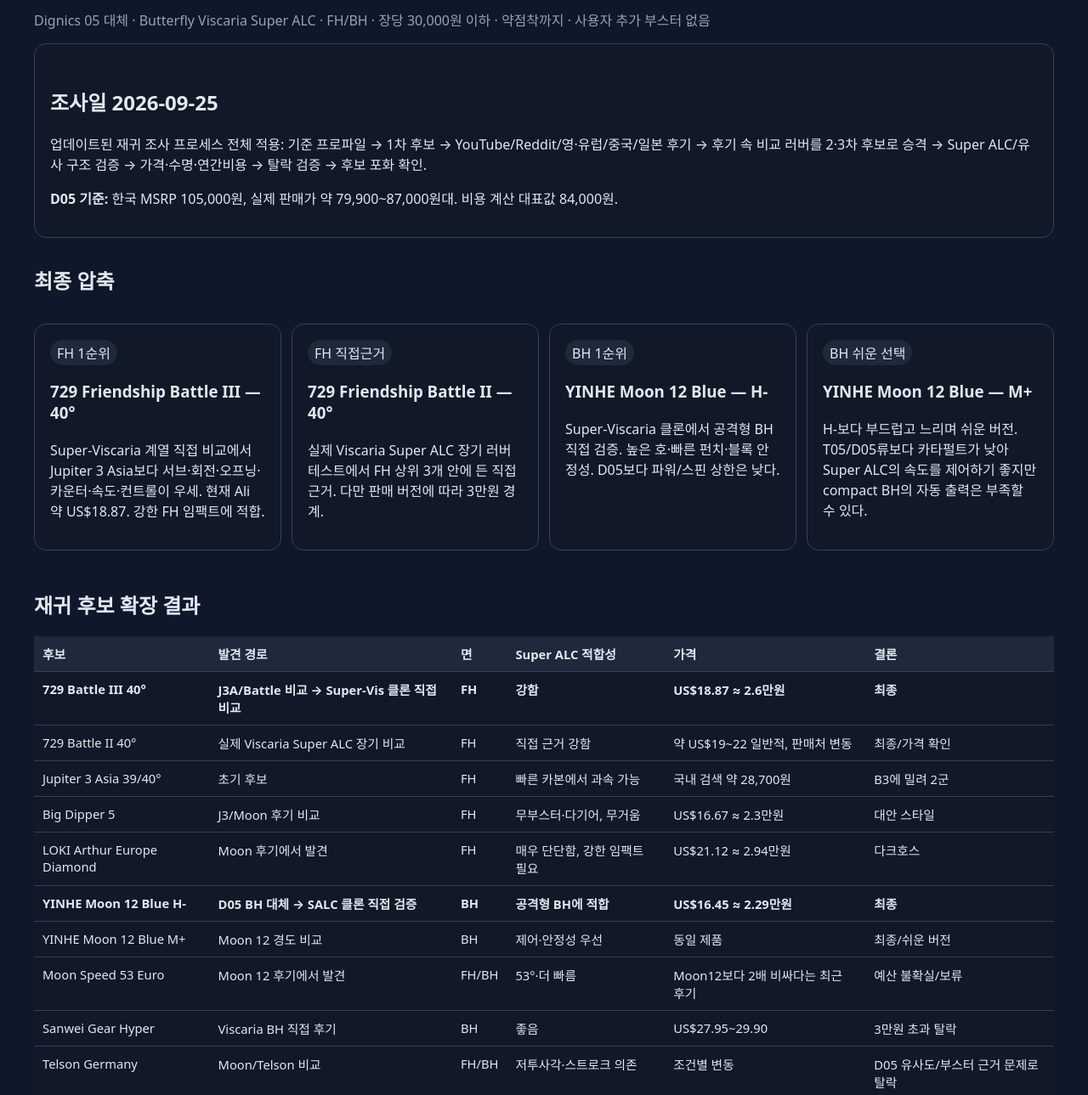
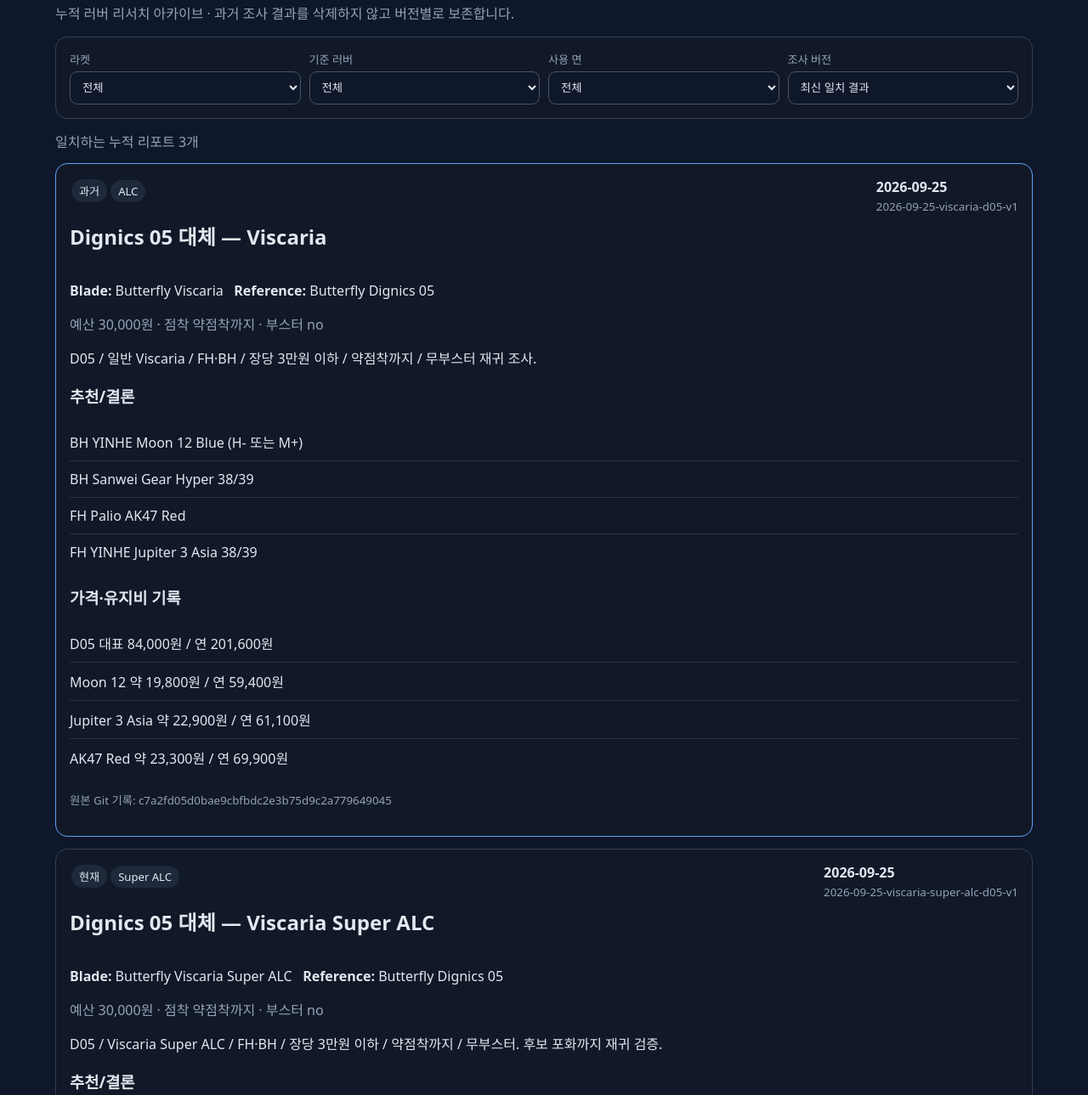
Before and after one commit to vdsluser/tt-search-tool, a plain HTML site: page docs/index.html in a window 1280 px wide. Shown: the part 107-1396 px from the top of the page at 85% size. Drawn offline with Linux system fonts and the light colour scheme.

Commit message:
Convert Pages report to cumulative archive browser

```diff
--- a/docs/index.html
+++ b/docs/index.html
@@ -1,37 +1,55 @@
-<!doctype html><html lang="ko"><head><meta charset="utf-8"><meta name="viewport" content="width=device-width,initial-scale=1"><title>TT Rubber Scout — D05 / Viscaria Super ALC</title><style>body{font-family:system-ui,-apple-system,"Noto Sans KR",sans-serif;margin:0;background:#0f172a;color:#e2e8f0}main{max-width:1200px;margin:auto;padding:32px 20px 64px}h1{font-size:2rem}h2{margin-top:2rem}.card{background:#111827;border:1px solid #334155;border-radius:14px;padding:18px;margin:14px 0}.grid{display:grid;grid-template-columns:repeat(auto-fit,minmax(240px,1fr));gap:12px}.scroll{overflow-x:auto}table{width:100%;border-collapse:collapse;background:#111827;font-size:.92rem}th,td{padding:10px;border-bottom:1px solid #334155;text-align:left;vertical-align:top}th{background:#1e293b}.badge{display:inline-block;padding:3px 8px;border-radius:999px;background:#1e293b}.muted,small{color:#94a3b8}.best{font-weight:700}</style></head><body><main>
-<h1>TT Rubber Scout</h1><p class="muted">Dignics 05 대체 · Butterfly Viscaria Super ALC · FH/BH · 장당 30,000원 이하 · 약점착까지 · 사용자 추가 부스터 없음</p>
-<div class="card"><h2>조사일 2026-09-25</h2><p>업데이트된 재귀 조사 프로세스 전체 적용: 기준 프로파일 → 1차 후보 → YouTube/Reddit/영·유럽/중국/일본 후기 → 후기 속 비교 러버를 2·3차 후보로 승격 → Super ALC/유사 구조 검증 → 가격·수명·연간비용 → 탈락 검증 → 후보 포화 확인.</p><p><b>D05 기준:</b> 한국 MSRP 105,000원, 실제 판매가 약 79,900~87,000원대. 비용 계산 대표값 84,000원.</p></div>
-<h2>최종 압축</h2><div class="grid">
-<div class="card"><span class="badge">FH 1순위</span><h3>729 Friendship Battle III — 40°</h3><p>Super-Viscaria 계열 직접 비교에서 Jupiter 3 Asia보다 서브·회전·오프닝·카운터·속도·컨트롤이 우세. 현재 Ali 약 US$18.87. 강한 FH 임팩트에 적합.</p></div>
-<div class="card"><span class="badge">FH 직접근거</span><h3>729 Friendship Battle II — 40°</h3><p>실제 Viscaria Super ALC 장기 러버 테스트에서 FH 상위 3개 안에 든 직접 근거. 다만 판매 버전에 따라 3만원 경계.</p></div>
-<div class="card"><span class="badge">BH 1순위</span><h3>YINHE Moon 12 Blue — H-</h3><p>Super-Viscaria 클론에서 공격형 BH 직접 검증. 높은 호·빠른 펀치·블록 안정성. D05보다 파워/스핀 상한은 낮다.</p></div>
-<div class="card"><span class="badge">BH 쉬운 선택</span><h3>YINHE Moon 12 Blue — M+</h3><p>H-보다 부드럽고 느리며 쉬운 버전. T05/D05류보다 카타펄트가 낮아 Super ALC의 속도를 제어하기 좋지만 compact BH의 자동 출력은 부족할 수 있다.</p></div></div>
-<h2>재귀 후보 확장 결과</h2><div class="scroll"><table><thead><tr><th>후보</th><th>발견 경로</th><th>면</th><th>Super ALC 적합성</th><th>가격</th><th>결론</th></tr></thead><tbody>
-<tr class="best"><td>729 Battle III 40°</td><td>J3A/Battle 비교 → Super-Vis 클론 직접 비교</td><td>FH</td><td>강함</td><td>US$18.87 ≈ 2.6만원</td><td>최종</td></tr>
-<tr><td>729 Battle II 40°</td><td>실제 Viscaria Super ALC 장기 비교</td><td>FH</td><td>직접 근거 강함</td><td>약 US$19~22 일반적, 판매처 변동</td><td>최종/가격 확인</td></tr>
-<tr><td>Jupiter 3 Asia 39/40°</td><td>초기 후보</td><td>FH</td><td>빠른 카본에서 과속 가능</td><td>국내 검색 약 28,700원</td><td>B3에 밀려 2군</td></tr>
-<tr><td>Big Dipper 5</td><td>J3/Moon 후기 비교</td><td>FH</td><td>무부스터·다기어, 무거움</td><td>US$16.67 ≈ 2.3만원</td><td>대안 스타일</td></tr>
-<tr><td>LOKI Arthur Europe Diamond</td><td>Moon 후기에서 발견</td><td>FH</td><td>매우 단단함, 강한 임팩트 필요</td><td>US$21.12 ≈ 2.94만원</td><td>다크호스</td></tr>
-<tr class="best"><td>YINHE Moon 12 Blue H-</td><td>D05 BH 대체 → SALC 클론 직접 검증</td><td>BH</td><td>공격형 BH에 적합</td><td>US$16.45 ≈ 2.29만원</td><td>최종</td></tr>
-<tr><td>YINHE Moon 12 Blue M+</td><td>Moon 12 경도 비교</td><td>BH</td><td>제어·안정성 우선</td><td>동일 제품</td><td>최종/쉬운 버전</td></tr>
-<tr><td>Moon Speed 53 Euro</td><td>Moon 12 후기에서 발견</td><td>FH/BH</td><td>53°·더 빠름</td><td>Moon12보다 2배 비싸다는 최근 후기</td><td>예산 불확실/보류</td></tr>
-<tr><td>Sanwei Gear Hyper</td><td>Viscaria BH 직접 후기</td><td>BH</td><td>좋음</td><td>US$27.95~29.90</td><td>3만원 초과 탈락</td></tr>
-<tr><td>Telson Germany</td><td>Moon/Telson 비교</td><td>FH/BH</td><td>저투사각·스트로크 의존</td><td>조건별 변동</td><td>D05 유사도/부스터 근거 문제로 탈락</td></tr>
-</tbody></table></div>
-<h2>D05 대비 플레이 특성</h2><div class="scroll"><table><thead><tr><th>러버</th><th>속도</th><th>스핀/그립</th><th>호</th><th>카타펄트</th><th>블록/카운터</th><th>핵심 차이</th></tr></thead><tbody>
-<tr><td>Dignics 05</td><td>매우 높음</td><td>매우 높음</td><td>높음</td><td>중~높음</td><td>매우 좋음</td><td>기준</td></tr>
-<tr><td>Battle III 40</td><td>중~높음</td><td>매우 높음</td><td>중~높음</td><td>낮~중</td><td>강타 시 좋음</td><td>D05보다 중국식·선형, 몸 사용 필요</td></tr>
-<tr><td>Battle II 40</td><td>중</td><td>매우 높음</td><td>중</td><td>낮음</td><td>안정적</td><td>D05보다 수동 반발 낮음</td></tr>
-<tr><td>Moon 12 H-</td><td>중~높음</td><td>중~높음</td><td>높음</td><td>중</td><td>매우 안정적</td><td>D05보다 최대 출력/회전 낮음</td></tr>
-<tr><td>Moon 12 M+</td><td>중</td><td>중~높음</td><td>중~높음</td><td>낮~중</td><td>안정적</td><td>compact BH 자동 출력 부족 가능</td></tr>
-</tbody></table></div>
-<h2>가격 · 수명 · 연간 절약</h2><p class="muted">수명은 실전 성능 유지기간의 후기 기반 범위이며 개인 훈련량에 따라 크게 달라진다. 계산은 대표 시가와 중앙 수명 가정. 3년 값은 가격 고정 단순 투영.</p><div class="scroll"><table><thead><tr><th>러버</th><th>대표 시가</th><th>수명 가정</th><th>연간비용</th><th>D05 대비 연 절약</th><th>3년 절약</th><th>신뢰</th></tr></thead><tbody>
-<tr><td>D05</td><td>84,000원</td><td>4~6개월 (5)</td><td>201,600원</td><td>기준</td><td>—</td><td>A-</td></tr>
-<tr><td>Battle III 40</td><td>약 26,300원</td><td>5~7개월 (6)</td><td>약 52,600원</td><td>약 149,000원 (74%)</td><td>약 447,000원</td><td>B</td></tr>
-<tr><td>Battle II 40</td><td>약 29,500원*</td><td>6~9개월 (7.5)</td><td>약 47,200원</td><td>약 154,400원 (77%)</td><td>약 463,200원</td><td>B-</td></tr>
-<tr><td>Moon 12 Blue</td><td>약 22,900원</td><td>4~6개월 (5)</td><td>약 55,000원</td><td>약 146,600원 (73%)</td><td>약 439,800원</td><td>B</td></tr>
-<tr><td>Big Dipper 5</td><td>약 23,200원</td><td>6~9개월 (7.5)</td><td>약 37,100원</td><td>약 164,500원 (82%)</td><td>약 493,500원</td><td>B-</td></tr>
-</tbody></table></div><p><small>*Battle II는 판매처/버전에 따라 3만원을 넘으므로 결제 직전 확인 필요. 수명 숫자는 비교 모델용 추정이며 확정 보증값이 아니다.</small></p>
-<h2>최종 세팅</h2><div class="card"><p><b>성능/근거 균형:</b> FH 729 Battle III 40° + BH YINHE Moon 12 Blue H-.</p><p><b>D05 BH보다 쉬운 운용:</b> FH Battle III 40° + BH Moon 12 Blue M+.</p><p><b>Super ALC 직접 FH 근거 최우선:</b> Battle II 40°를 3만원 이하에 찾을 수 있을 때 FH로 선택.</p><p><b>중국식 점착 감각과 장수명/최저 유지비:</b> Big Dipper 5는 가치가 높지만 D05와의 타구감 유사성은 낮다.</p></div>
-<h2>포화 판정</h2><div class="card"><p>3차 확장에서 Moon Speed 53, Arthur Europe Diamond, Telson Germany, Big Dipper 5, Gear Hyper까지 추가 검증했다. 이후 새로 등장한 후보들은 ① 3만원 초과, ② 추가 부스터 의존, ③ D05와 현저히 다른 저투사각/중국식 성격, ④ Super ALC 근거 부족 중 하나로 상위 후보를 넘지 못했다. 따라서 현재 조건에서는 후보군이 실질적으로 포화된 것으로 판정한다.</p></div>
-<p class="muted"><small>정적 조사 리포트. AliExpress 가격은 배송·쿠폰·환율·옵션에 따라 실제 결제가 달라질 수 있다.</small></p></main></body></html>
+<!doctype html><html lang="ko"><head><meta charset="utf-8"><meta name="viewport" content="width=device-width,initial-scale=1"><title>TT Rubber Scout Archive</title><style>
+body{font-family:system-ui,-apple-system,"Noto Sans KR",sans-serif;margin:0;background:#0f172a;color:#e2e8f0}main{max-width:1150px;margin:auto;padding:30px 18px 70px}h1{margin-bottom:4px}.muted,small{color:#94a3b8}.panel,.card{background:#111827;border:1px solid #334155;border-radius:14px;padding:16px;margin:14px 0}.filters{display:grid;grid-template-columns:repeat(auto-fit,minmax(190px,1fr));gap:10px}label{font-size:.82rem;color:#94a3b8;display:block;margin-bottom:5px}select{width:100%;padding:10px;border-radius:9px;border:1px solid #475569;background:#0f172a;color:#e2e8f0}.grid{display:grid;grid-template-columns:repeat(auto-fit,minmax(245px,1fr));gap:12px}.pill{display:inline-block;background:#1e293b;border-radius:999px;padding:4px 9px;margin:2px;font-size:.82rem}.active{border-color:#60a5fa}.row{display:flex;justify-content:space-between;gap:10px;flex-wrap:wrap}.rec{padding:10px 0;border-bottom:1px solid #273449}.rec:last-child{border:0}.money{font-variant-numeric:tabular-nums}.empty{padding:35px;text-align:center;color:#94a3b8}a{color:#93c5fd}
+</style></head><body><main>
+<h1>TT Rubber Scout</h1><p class="muted">누적 러버 리서치 아카이브 · 과거 조사 결과를 삭제하지 않고 버전별로 보존합니다.</p>
+<div class="panel"><div class="filters">
+<div><label>라켓</label><select id="blade"><option value="">전체</option></select></div>
+<div><label>기준 러버</label><select id="reference"><option value="">전체</option></select></div>
+<div><label>사용 면</label><select id="side"><option value="">전체</option><option>FH</option><option>BH</option><option value="both">FH / BH</option></select></div>
+<div><label>조사 버전</label><select id="version"><option value="">최신 일치 결과</option></select></div>
+</div></div>
+<div id="count" class="muted"></div><div id="out"></div>
+<script>
+let reports=[];
+const $=id=>document.getElementById(id);
+const uniq=a=>[...new Set(a.filter(Boolean))].sort();
+const opt=(v,t=v)=>{const o=document.createElement('option');o.value=v;o.textContent=t;return o};
+function fill(id,vals,first){const s=$(id),old=s.value;s.innerHTML='';s.append(opt('',first));vals.forEach(v=>s.append(opt(v)));if(vals.includes(old))s.value=old}
+function rebuild(){
+ const b=$('blade').value,r=$('reference').value;
+ const base=reports.filter(x=>(!b||x.blade.model===b)&&(!r||x.reference.display===r));
+ fill('blade',uniq(reports.map(x=>x.blade.model)),'전체');
+ if(b)$('blade').value=b;
+ fill('reference',uniq(reports.filter(x=>!b||x.blade.model===b).map(x=>x.reference.display)),'전체');
+ if(r&&[...$('reference').options].some(o=>o.value===r))$('reference').value=r;
+ const matches=filter(false); const versions=matches.map(x=>x.report_id);
+ fill('version',versions,'최신 일치 결과');
+}
+function filter(useVersion=true){
+ const b=$('blade').value,r=$('reference').value,s=$('side').value,v=$('version').value;
+ return reports.filter(x=>(!b||x.blade.model===b)&&(!r||x.reference.display===r)&&(!s||x.constraints.side===s||x.constraints.side==='both')&&(!useVersion||!v||x.report_id===v)).sort((a,b)=>b.research_date.localeCompare(a.research_date));
+}
+function render(){
+ let a=filter(true); if(!$('version').value&&a.length)a=[a[0],...a.slice(1)];
+ $('count').textContent='일치하는 누적 리포트 '+a.length+'개';
+ $('out').innerHTML=a.length?'':'<div class="empty">조건에 맞는 리포트가 없습니다.</div>';
+ a.forEach((x,i)=>{
+  const d=document.createElement('section');d.className='card'+(i===0?' active':'');
+  const c=x.constraints||{};
+  d.innerHTML='<div class="row"><div><span class="pill">'+(x.status==='current'?'현재':'과거')+'</span><span class="pill">'+x.blade.technology+'</span><h2>'+x.title+'</h2></div><div><b>'+x.research_date+'</b><br><small>'+x.report_id+'</small></div></div>'+
+  '<p><b>Blade:</b> '+x.blade.brand+' '+x.blade.model+' &nbsp; <b>Reference:</b> '+x.reference.display+'</p>'+
+  '<p class="muted">예산 '+(c.budget_krw?c.budget_krw.toLocaleString()+'원':'미기록')+' · 점착 '+(c.tackiness||'미기록')+' · 부스터 '+(c.booster||'미기록')+'</p>'+
+  '<p>'+ (x.summary||'') +'</p>'+
+  '<h3>추천/결론</h3><div>'+(x.recommendations||[]).map(y=>'<div class="rec">'+(typeof y==='string'?y:JSON.stringify(y))+'</div>').join('')+'</div>'+
+  '<h3>가격·유지비 기록</h3><div class="money">'+(x.cost||[]).map(y=>'<div class="rec">'+(Array.isArray(y)?y.join(' · '):y)+'</div>').join('')+'</div>'+
+  (x.saturation?'<h3>포화 판정</h3><p>'+x.saturation+'</p>':'')+
+  '<p><small>원본 Git 기록: '+x.source_commit+'</small></p>';
+  $('out').append(d);
+ });
+}
+['blade','reference'].forEach(id=>$(id).addEventListener('change',()=>{rebuild();render()}));
+['side','version'].forEach(id=>$(id).addEventListener('change',render));
+fetch('./data/reports.json',{cache:'no-store'}).then(r=>r.json()).then(d=>{reports=d.reports||[];rebuild();render();
+ const hash=location.hash.slice(1);if(hash){const x=reports.find(r=>r.report_id===hash);if(x){$('blade').value=x.blade.model;rebuild();$('reference').value=x.reference.display;rebuild();$('version').value=x.report_id;render()}}
+}).catch(e=>{$('out').innerHTML='<div class="empty">리포트 데이터를 불러오지 못했습니다: '+e.message+'</div>'});
+</script></main></body></html>
```
